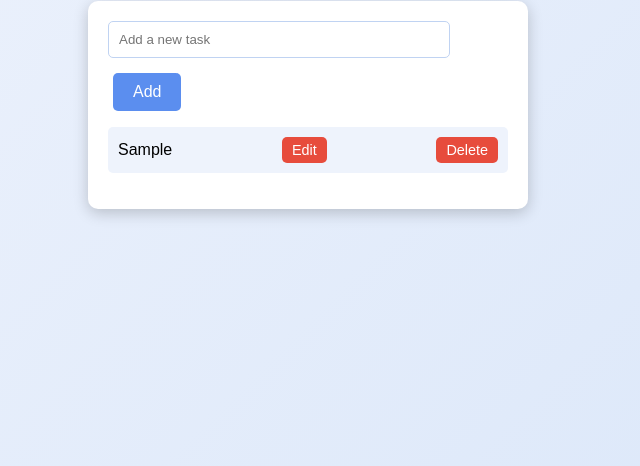
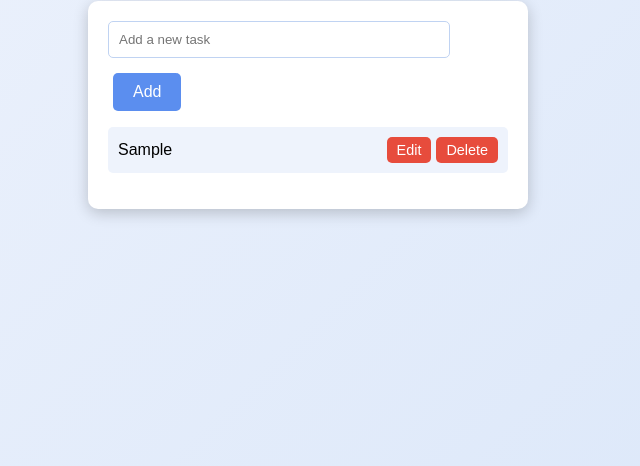
Before and after one commit to rakibislamremon/todo-app, a plain HTML site: page index.html in a window 1280 px wide. Both pictures are taken after typing "Sample" into the empty fields and a click on the button "Add". Shown: the part 334-800 px from the top of the page, without its empty margins (332-972 px from the left). Drawn offline with Linux system fonts and the light colour scheme.

Commit message:
Update the js file

```diff
--- a/script.js
+++ b/script.js
@@ -1,84 +1,83 @@
-const taskInput = document.getElementById('taskInput');
-const taskList = document.getElementById('taskList');
+// Select DOM Elements
+const taskInput = document.getElementById("taskInput");
+const taskList = document.getElementById("taskList");
 
-// Load tasks from local storage
-const loadTasks = () => {
-  const tasks = JSON.parse(localStorage.getItem('tasks')) || [];
-  tasks.forEach(task => renderTask(task.text, task.completed));
-};
+// Add Task
+function addTask() {
+  const taskText = taskInput.value.trim();
+  if (taskText === "") {
+    alert("Task cannot be empty!");
+    return;
+  }
 
-// Save tasks to local storage
-const saveTasks = () => {
-  const tasks = Array.from(taskList.children).map(li => ({
-    text: li.querySelector('span').textContent,
-    completed: li.classList.contains('completed')
-  }));
-  localStorage.setItem('tasks', JSON.stringify(tasks));
-};
+  renderTask(taskText, false);
+  taskInput.value = "";
+  saveTasks();
+}
 
-// Add a new task
-const addTask = () => {
-  const taskText = taskInput.value.trim();
-  if (taskText !== '') {
-    renderTask(taskText, false);
-    saveTasks();
-    taskInput.value = '';
-  }
-};
-
-// Render a task
-const renderTask = (text, completed) => {
-  const li = document.createElement('li');
-  if (completed) li.classList.add('completed');
+// Render Task
+function renderTask(text, completed) {
+  const li = document.createElement("li");
+  if (completed) li.classList.add("completed");
 
   // Task Text
-  const span = document.createElement('span');
+  const span = document.createElement("span");
   span.textContent = text;
   span.onclick = () => {
-    li.classList.toggle('completed');
+    li.classList.toggle("completed");
     saveTasks();
   };
 
+  // Button Group
+  const buttonGroup = document.createElement("div");
+  buttonGroup.className = "button-group";
+
   // Edit Button
-  const editButton = document.createElement('button');
-  editButton.textContent = 'Edit';
+  const editButton = document.createElement("button");
+  editButton.textContent = "Edit";
   editButton.onclick = () => editTask(li, span);
 
   // Delete Button
-  const deleteButton = document.createElement('button');
-  deleteButton.textContent = 'Delete';
+  const deleteButton = document.createElement("button");
+  deleteButton.textContent = "Delete";
   deleteButton.onclick = () => {
     li.remove();
     saveTasks();
   };
 
+  buttonGroup.appendChild(editButton);
+  buttonGroup.appendChild(deleteButton);
+
   li.appendChild(span);
-  li.appendChild(editButton);
-  li.appendChild(deleteButton);
+  li.appendChild(buttonGroup);
   taskList.appendChild(li);
-};
+}
 
 // Edit Task
-const editTask = (li, span) => {
-  const input = document.createElement('input');
-  input.type = 'text';
-  input.value = span.textContent;
-  li.replaceChild(input, span);
+function editTask(li, span) {
+  const newTask = prompt("Edit your task:", span.textContent);
+  if (newTask !== null && newTask.trim() !== "") {
+    span.textContent = newTask.trim();
+    saveTasks();
+  }
+}
 
-  // Save Changes
-  const saveButton = document.createElement('button');
-  saveButton.textContent = 'Save';
-  saveButton.onclick = () => {
-    span.textContent = input.value.trim() || 'Untitled Task';
-    li.replaceChild(span, input);
-    li.replaceChild(editButton, saveButton);
-    saveTasks();
-  };
+// Save Tasks to Local Storage
+function saveTasks() {
+  const tasks = [];
+  taskList.childNodes.forEach((li) => {
+    const text = li.querySelector("span").textContent;
+    const completed = li.classList.contains("completed");
+    tasks.push({ text, completed });
+  });
+  localStorage.setItem("tasks", JSON.stringify(tasks));
+}
 
-  // Replace Edit Button with Save Button
-  const editButton = li.querySelector('button:nth-child(2)');
-  li.replaceChild(saveButton, editButton);
-};
+// Load Tasks from Local Storage
+function loadTasks() {
+  const tasks = JSON.parse(localStorage.getItem("tasks")) || [];
+  tasks.forEach((task) => renderTask(task.text, task.completed));
+}
 
 // Load tasks on page load
-loadTasks();
+window.onload = loadTasks;
--- a/style.css
+++ b/style.css
@@ -91,9 +91,9 @@ body {
     margin: 10px 0;
     padding: 10px;
     border-radius: 5px;
-    display: flex;
-    justify-content: space-between;
-    align-items: center;
+    display: flex; /* Enables horizontal alignment */
+    justify-content: space-between; /* Space between text and buttons */
+    align-items: center; /* Centers items vertically */
     transition: transform 0.2s ease, box-shadow 0.3s ease;
   }
 
@@ -187,3 +187,8 @@ button {
     background-color: #4a75d3; /* Slightly darker for active */
     transform: translateY(0); /* Pressed-down effect */
   }
+
+  li span {
+    flex: 1; /* Allows the text to take available space */
+    margin-right: 10px; /* Adds space between text and buttons */
+  }
```
